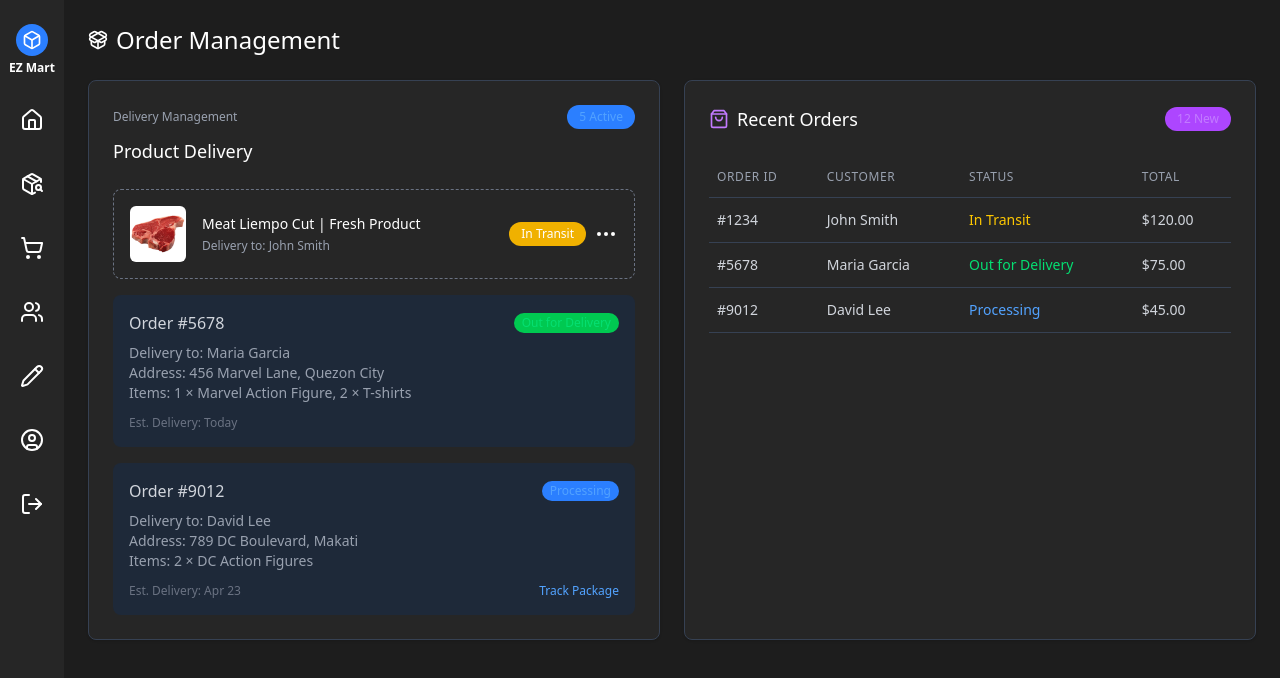
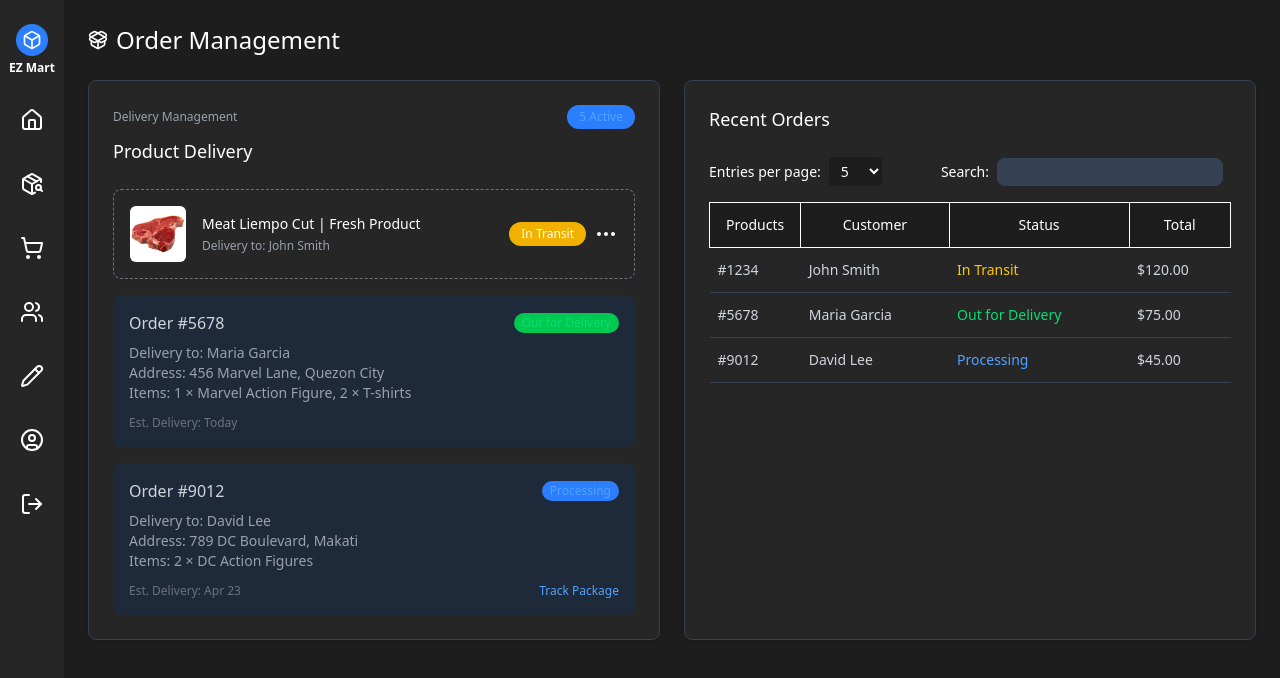
Before and after one commit to LeoDiD/ADMIN-MERN, a React app in the folder frontend/: page /orders in a window 1280 px wide. Shown: the top 678 px of the page. Built offline with nearby package versions, Linux system fonts and the light colour scheme; the HTML template or start-up script is replaced by a standard one.

Commit message:
fixing the order section (receny order table)

```diff
--- a/frontend/src/pages/Dashboard.jsx
+++ b/frontend/src/pages/Dashboard.jsx
@@ -103,7 +103,7 @@ const Dashboard = () => {
 
     {/* Main Score */}
     <div>
-      <p className="text-sm text-gray-400 mb-1">Overall Performance</p>
+      <p className="text-sm text-white mb-1">Overall Performance</p>
       <div className="flex items-center gap-3">
         <span className="text-4xl font-bold text-white">67</span>
         <div className="flex items-center text-green-400 text-sm">
@@ -111,7 +111,7 @@ const Dashboard = () => {
           +2.6%
         </div>
       </div>
-      <p className="text-xs text-gray-500 mt-1">Compared to last month</p>
+      <p className="text-xs text-white mt-1">Compared to last month</p>
     </div>
 
     {/* Center Progress Bar */}
@@ -120,7 +120,7 @@ const Dashboard = () => {
       <div className="w-full h-3 bg-gray-800 rounded-full overflow-hidden">
         <div className="h-full bg-gradient-to-r from-green-400 to-blue-500 w-[67%] rounded-full" />
       </div>
-      <p className="text-xs text-gray-500 mt-1">67% of target reached</p>
+      <p className="text-xs text-white   mt-1">67% of target reached</p>
     </div>
 
     {/* Circle Ratings */}
@@ -184,10 +184,10 @@ const Dashboard = () => {
         <div className="grid grid-cols-1 lg:grid-cols-2 gap-4">
           {/* Upcoming Events */}
           <div className="bg-[#1F1F1F] rounded-xl p-4 shadow border border-gray-700">
-            <h3 className="text-sm font-semibold text-gray-400 mb-4">Upcoming Events</h3>
-            <div className="flex items-start gap-3 mb-3">
+            <h3 className="text-sm font-semibold text-white mb-4">Upcoming Events</h3>
+            <div className="bg-blue-600 flex items-start gap-3 mb-3">
               <Calendar className="text-blue-400 w-5 h-5 mt-1" />
-              <div>
+              <div className="flex flex-col">
                 <p className="text-blue-400 text-sm font-medium">Jan 5, 2025</p>
                 <p className="text-gray-300 text-sm">Anime Expo Meetup</p>
               </div>
--- a/frontend/src/pages/ManageProduct.jsx
+++ b/frontend/src/pages/ManageProduct.jsx
@@ -55,7 +55,7 @@ const ManageProduct = () => {
       </div>
 
       {/* Best Selling Products */}
-      <div className="bg-gray-800 p-4 rounded-lg shadow mb-6 border border-gray-600">
+      <div style={{ backgroundColor: "#262626" }} className="p-4 rounded-lg shadow mb-6 border border-gray-600">
         <div className="flex items-center mb-3">
           <Star className="text-yellow-400 w-5 h-5 mr-2" />
           <h4 className="text-md font-medium">Best Selling Products</h4>
--- a/frontend/src/pages/Orders.jsx
+++ b/frontend/src/pages/Orders.jsx
@@ -1,5 +1,5 @@
 import React from 'react';
-import { PackageOpen, ShoppingBag, Ellipsis} from 'lucide-react';
+import { PackageOpen, Ellipsis} from 'lucide-react';
 import meat from '../assets/meat.png';
 
 const Orders = () => {
@@ -56,8 +56,6 @@ const Orders = () => {
                 </div>
               </div>
             </div>
-
-
             {/* Delivery Item 2 */}
             <div className="bg-gray-800 bg-opacity-40 rounded-lg p-4">
               <div className="flex justify-between items-center mb-2">
@@ -97,11 +95,25 @@ const Orders = () => {
         <div style={{ backgroundColor: "#262626" }} className="rounded-lg p-6 shadow border border-gray-700">
           <div className="flex items-center justify-between mb-6">
             <div className="flex items-center">
-              <ShoppingBag className="w-5 h-5 mr-2 text-purple-400"/>
               <h3 className="text-lg font-medium text-white">Recent Orders</h3>
             </div>
-            <div className="bg-purple-500 bg-opacity-20 py-1 px-3 rounded-full text-purple-400 text-xs font-medium">
-              12 New
+          </div>
+
+          <div className="flex justify-between items-center mb-4 text-sm">
+            <div className="flex items-center">
+              <span className="text-white mr-2">Entries per page:</span>
+              <select style={{ backgroundColor: "#1D1D1D" }} className="text-white px-2 py-1 rounded focus:outline-none focus:ring-2 focus:bg-neutral-900 transition-all duration-300">
+                <option value="5">5</option>
+                <option value="10">10</option>
+              </select>
+            </div>
+
+            <div className="flex items-center">
+              <span className="text-white mr-2">Search:</span>
+              <input
+                type="text"
+                className="bg-gray-700 rounded-lg px-3 py-1 mr-2 focus:outline-none focus:ring-2 focus:ring-blue-500 transition-all duration-300 text-white text-sm"
+              />
             </div>
           </div>
 
@@ -109,11 +121,11 @@ const Orders = () => {
           <div className="overflow-x-auto">
             <table className="min-w-full bg-transparent">
               <thead>
-                <tr className="border-b border-gray-700">
-                  <th className="px-2 py-3 text-left text-xs font-medium text-gray-400 uppercase tracking-wider">Order ID</th>
-                  <th className="px-2 py-3 text-left text-xs font-medium text-gray-400 uppercase tracking-wider">Customer</th>
-                  <th className="px-2 py-3 text-left text-xs font-medium text-gray-400 uppercase tracking-wider">Status</th>
-                  <th className="px-2 py-3 text-left text-xs font-medium text-gray-400 uppercase tracking-wider">Total</th>
+                <tr className="border-1 border-gray-700">
+                  <th style={{ backgroundColor: "#1D1D1D" }} className="px-4 py-0.5 text-sm font-medium border-1 w-14">Products</th>
+                  <th style={{ backgroundColor: "#1D1D1D" }} className="px-4 py-3 text-sm font-medium border-1">Customer</th>
+                  <th style={{ backgroundColor: "#1D1D1D" }} className="px-4 py-3 text-sm font-medium border-1">Status</th>
+                  <th style={{ backgroundColor: "#1D1D1D" }} className="px-4 py-3 text-sm font-medium border-1">Total</th>
                 </tr>
               </thead>
               <tbody>
```
Lines whose indentation alone changed are shown as unchanged.
